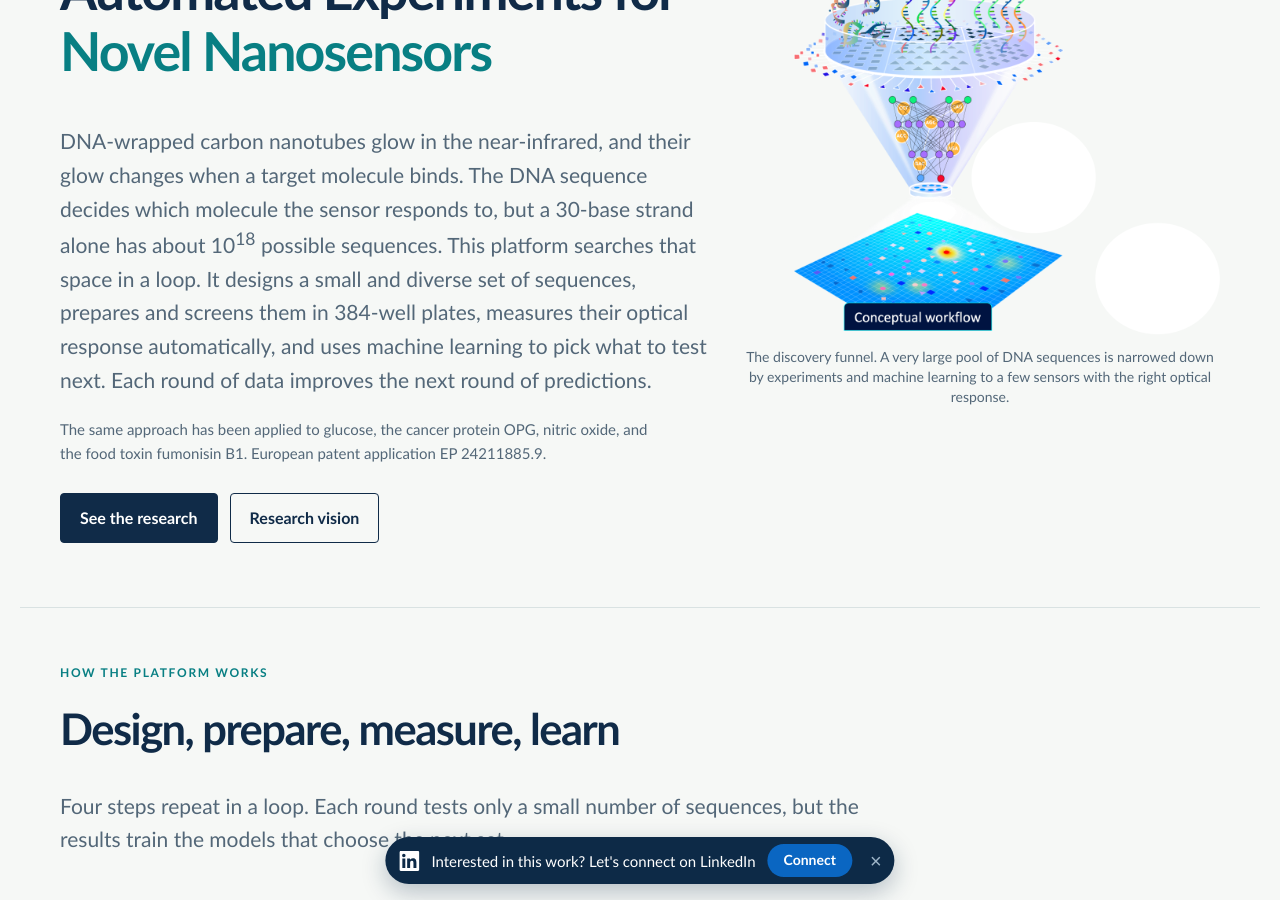
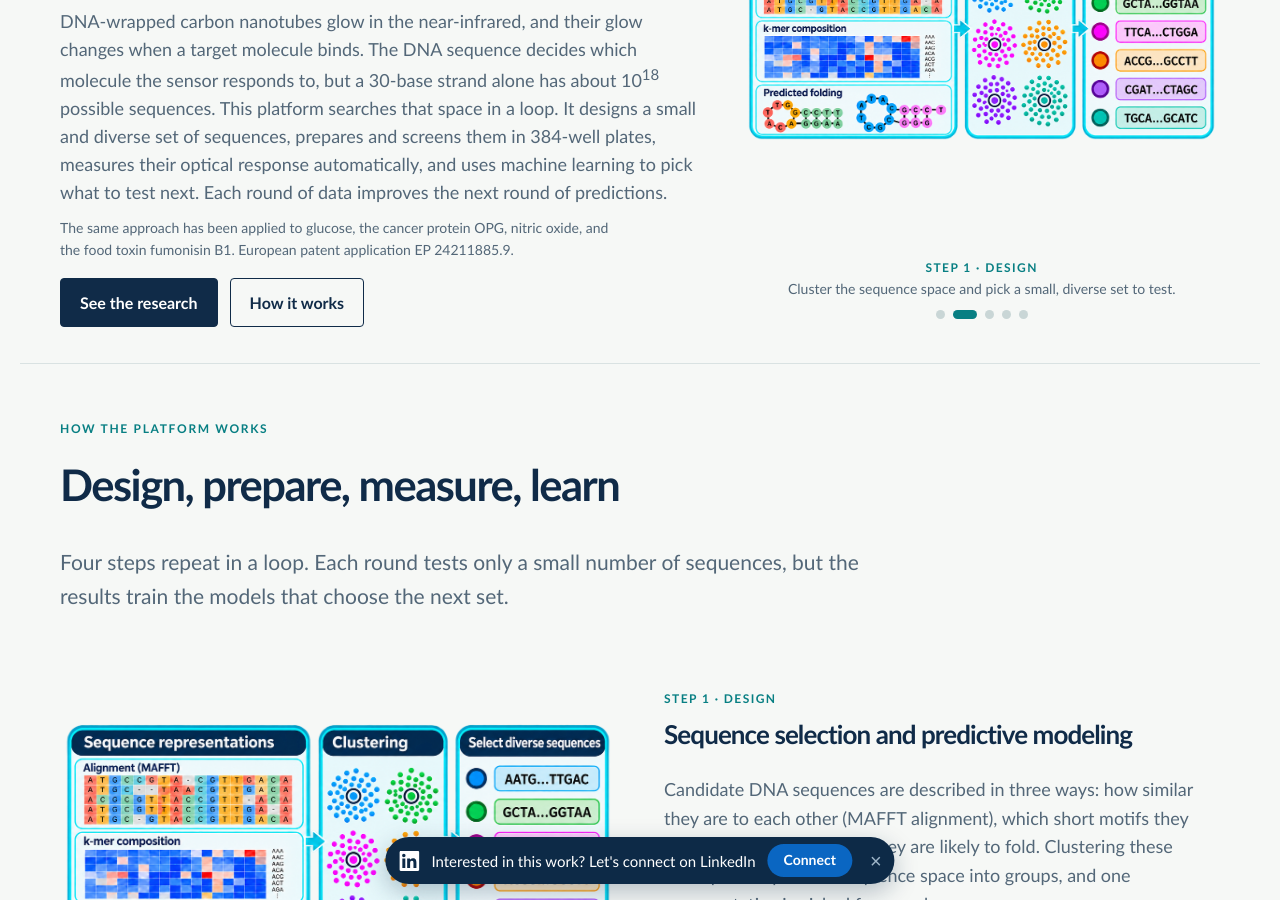
Before and after one commit to YahyaRabbani20/YahyaRabbani, a Jekyll site: the page built from _pages/about.md, in a window 1280 px wide and 900 px high, scrolled down 305 px. Built offline with Jekyll 4.4.1, drawn with Linux system fonts in a browser that asks for light colours.

Commit message:
Revise hero section and add platform overview

```diff
--- a/_pages/about.md
+++ b/_pages/about.md
@@ -9,22 +9,66 @@ redirect_from:
   - /about.html
 ---
 
-<section class="hero">
+<section class="hero live">
   <div>
     <p class="eyebrow">AI-guided discovery platform</p>
-    <h1 style="font-size:clamp(34px,4.2vw,54px)">AI-Guided Design and Automated Experiments for <em>Novel Nanosensors</em></h1>
+    <h1>AI-Guided Design and Automated Experiments for <em>Novel Nanosensors</em></h1>
     <p class="lead">DNA-wrapped carbon nanotubes glow in the near-infrared, and their glow changes when a target molecule binds. The DNA sequence decides which molecule the sensor responds to, but a 30-base strand alone has about 10<sup>18</sup> possible sequences. This platform searches that space in a loop. It designs a small and diverse set of sequences, prepares and screens them in 384-well plates, measures their optical response automatically, and uses machine learning to pick what to test next. Each round of data improves the next round of predictions.</p>
     <p class="note">The same approach has been applied to glucose, the cancer protein OPG, nitric oxide, and the food toxin fumonisin B1. European patent application EP 24211885.9.</p>
     <div class="buttons">
       <a class="button primary" href="{{ '/research/' | relative_url }}">See the research</a>
-      <a class="button" href="{{ '/vision/' | relative_url }}">Research vision</a>
+      <a class="button" href="#platform">How it works</a>
     </div>
   </div>
-  <figure class="hero-figure">
-    <img src="{{ '/images/Image_H_All.png' | relative_url }}" alt="Discovery funnel narrowing a large pool of DNA sequences through a neural network to a few responsive sensors">
-    <figcaption>The discovery funnel. A very large pool of DNA sequences is narrowed down by experiments and machine learning to a few sensors with the right optical response.</figcaption>
-  </figure>
+  <div class="hero-show" id="hero-show" aria-label="Platform overview slideshow">
+    <div class="hero-stage">
+      <img class="slide is-active" src="{{ '/images/Image_H_All.png' | relative_url }}" alt="Discovery funnel narrowing a large pool of DNA sequences to a few responsive sensors" data-tag="Conceptual workflow" data-cap="A huge pool of DNA sequences is narrowed down to a few working sensors.">
+      <img class="slide" src="{{ '/images/Image_H_Design.png' | relative_url }}" alt="Sequence representations, clustering, and selection of diverse sequences" data-tag="Step 1 · Design" data-cap="Cluster the sequence space and pick a small, diverse set to test.">
+      <img class="slide" src="{{ '/images/Image_H_Prepare.png' | relative_url }}" alt="DNA exchange onto carbon nanotubes and robotic liquid handling into well plates" data-tag="Step 2 · Prepare" data-cap="Wrap the DNA onto nanotubes and fill 384-well plates, by hand or by robot.">
+      <img class="slide" src="{{ '/images/Image_H_Measure.png' | relative_url }}" alt="Near-infrared plate scanning and the Python processing pipeline" data-tag="Step 3 · Measure" data-cap="Scan every well in the near-infrared and extract each sensor’s response.">
+      <img class="slide" src="{{ '/images/Image_H_Learn.png' | relative_url }}" alt="Optical response data, pattern recognition, and ensemble learning" data-tag="Step 4 · Learn" data-cap="Train models on the results and choose the next sequences to test.">
+    </div>
+    <div class="hero-cap" aria-live="polite">
+      <span class="hero-cap-tag">Conceptual workflow</span>
+      <span class="hero-cap-text">A huge pool of DNA sequences is narrowed down to a few working sensors.</span>
+    </div>
+    <div class="hero-dots" role="tablist">
+      <button type="button" role="tab" aria-label="Conceptual workflow" aria-selected="true"></button>
+      <button type="button" role="tab" aria-label="Step 1 · Design" aria-selected="false"></button>
+      <button type="button" role="tab" aria-label="Step 2 · Prepare" aria-selected="false"></button>
+      <button type="button" role="tab" aria-label="Step 3 · Measure" aria-selected="false"></button>
+      <button type="button" role="tab" aria-label="Step 4 · Learn" aria-selected="false"></button>
+    </div>
+  </div>
 </section>
+
+<script>
+(function () {
+  var box = document.getElementById('hero-show');
+  if (!box) return;
+  var slides = Array.prototype.slice.call(box.querySelectorAll('.slide'));
+  var dots = Array.prototype.slice.call(box.querySelectorAll('.hero-dots button'));
+  var tag = box.querySelector('.hero-cap-tag');
+  var txt = box.querySelector('.hero-cap-text');
+  var i = 0, timer = null;
+  var reduce = window.matchMedia && window.matchMedia('(prefers-reduced-motion: reduce)').matches;
+  function show(n) {
+    slides[i].classList.remove('is-active');
+    dots[i].setAttribute('aria-selected', 'false');
+    i = (n + slides.length) % slides.length;
+    slides[i].classList.add('is-active');
+    dots[i].setAttribute('aria-selected', 'true');
+    tag.textContent = slides[i].getAttribute('data-tag');
+    txt.textContent = slides[i].getAttribute('data-cap');
+  }
+  function stop() { if (timer) { clearInterval(timer); timer = null; } }
+  function start() { if (reduce) return; stop(); timer = setInterval(function () { show(i + 1); }, 4500); }
+  dots.forEach(function (d, k) { d.addEventListener('click', function () { show(k); start(); }); });
+  box.addEventListener('mouseenter', stop);
+  box.addEventListener('mouseleave', start);
+  start();
+})();
+</script>
 
 <section class="band" id="platform">
   <p class="eyebrow">How the platform works</p>
```
